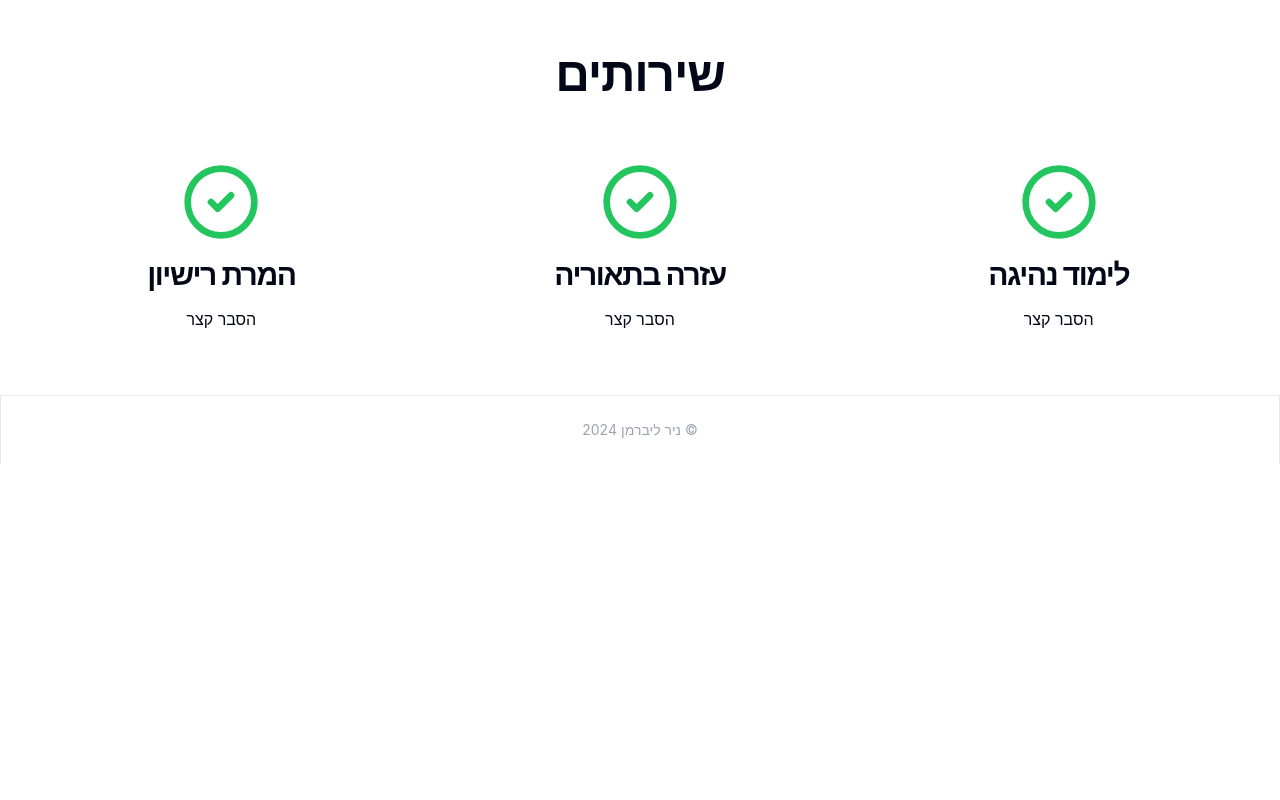
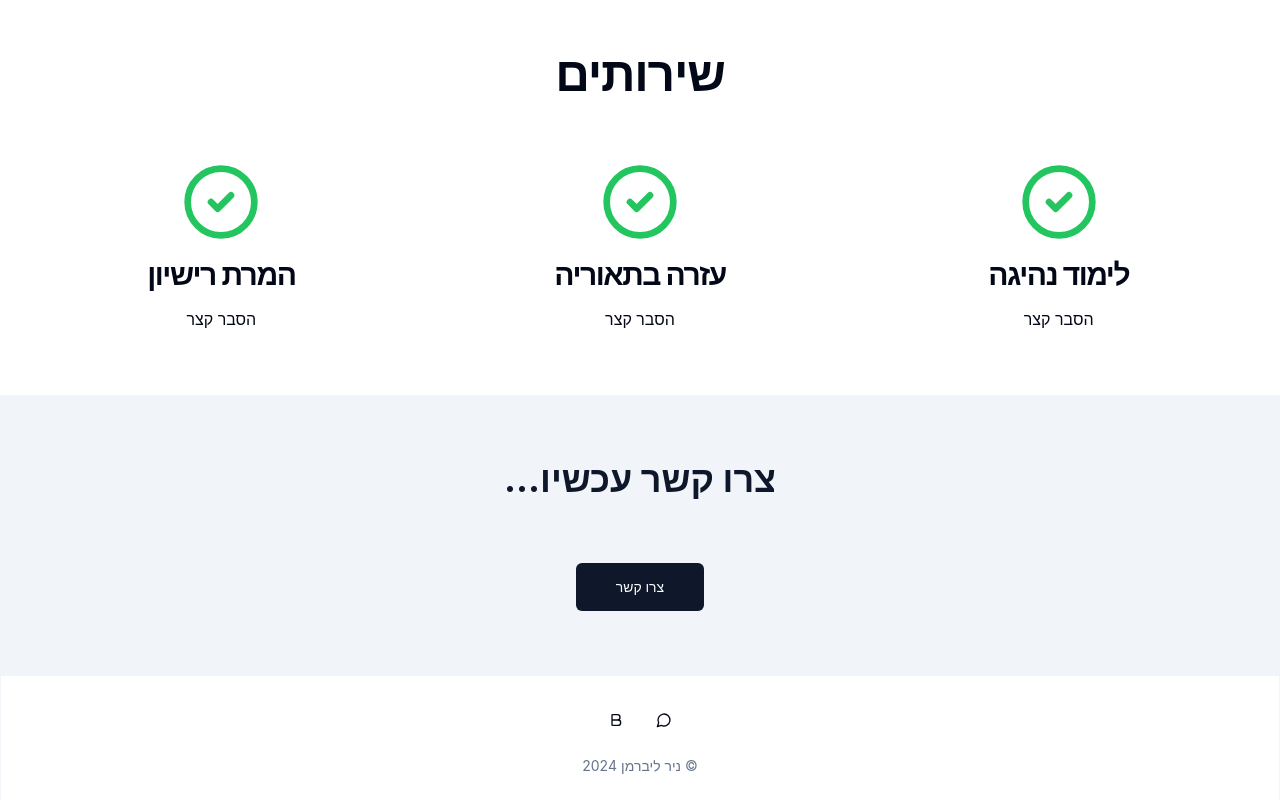
Before and after one commit to table-harmony/nirlibermandrivinginstructor, an Astro site: page / in a window 1280 px wide. Shown: the part 459-1259 px from the top of the page. Before the commit the page ends 923 px from the top, so only its background shows below. Built offline with nearby package versions, Linux system fonts and the light colour scheme; Astro itself is replaced by a stand-in of ours.

Commit message:
Adding more sections

```diff
--- a/src/components/Footer.astro
+++ b/src/components/Footer.astro
@@ -1,9 +1,34 @@
-<footer class="bg-blue-50">
+---
+import { BoldIcon, MessageCircleIcon } from 'lucide-react'
+import { Button } from './ui/button'
+---
+
+<footer>
   <div
-    class="relative z-10 mx-auto overflow-hidden border border-b-0 border-gray-200 bg-white p-6"
+    class="relative z-10 mx-auto overflow-hidden border border-b-0 border-muted p-6"
   >
     <div class="flex flex-col items-center gap-4 text-center">
-      <p class="text-sm leading-5 text-gray-400">
+      <div class="flex gap-2">
+        <Button size="icon" variant="ghost" className="rounded-full">
+          <a
+            target="_blank"
+            rel="noreferrer"
+            href="https://web.whatsapp.com/send?phone=+972502039192"
+          >
+            <MessageCircleIcon className="size-4" />
+          </a>
+        </Button>
+        <Button size="icon" variant="ghost" className="rounded-full">
+          <a
+            target="_blank"
+            rel="noreferrer"
+            href="https://www.b144.co.il/b144_sip/4A1404134470655D4C140613477964544B"
+          >
+            <BoldIcon className="size-4" />
+          </a>
+        </Button>
+      </div>
+      <p class="text-sm leading-5 text-muted-foreground">
         © ניר ליברמן {new Date().getFullYear()}
       </p>
     </div>
--- /dev/null
+++ b/src/components/sections/Contact.astro
@@ -0,0 +1,13 @@
+---
+import { Button } from '../ui/button'
+---
+
+<section id="contact" class="container bg-muted py-24 pt-10 sm:py-32 lg:py-16">
+  <div class="flex flex-col items-center justify-center gap-16">
+    <span
+      class="text-xl font-bold uppercase text-primary md:text-2xl lg:text-4xl"
+      >צרו קשר עכשיו...</span
+    >
+    <Button className="px-10 py-6">צרו קשר</Button>
+  </div>
+</section>
--- a/src/pages/index.astro
+++ b/src/pages/index.astro
@@ -3,10 +3,14 @@ import MainLayout from '../layouts/Main.astro'
 
 import HeroSection from '../components/sections/Hero.astro'
 import FeaturesSection from '../components/sections/Features.astro'
+import ContactSection from '../components/sections/Contact.astro'
 ---
 
-<MainLayout>
+<MainLayout
+  title="ניר ליברמן מורה נהיגה - לימוד נהיגה חיפה"
+  description="החלטת להוציא רישיון נהיגה?"
+>
   <HeroSection />
-
   <FeaturesSection />
+  <ContactSection />
 </MainLayout>
```
Also changed, not shown: src/components/sections/Reviews.astro (added).
